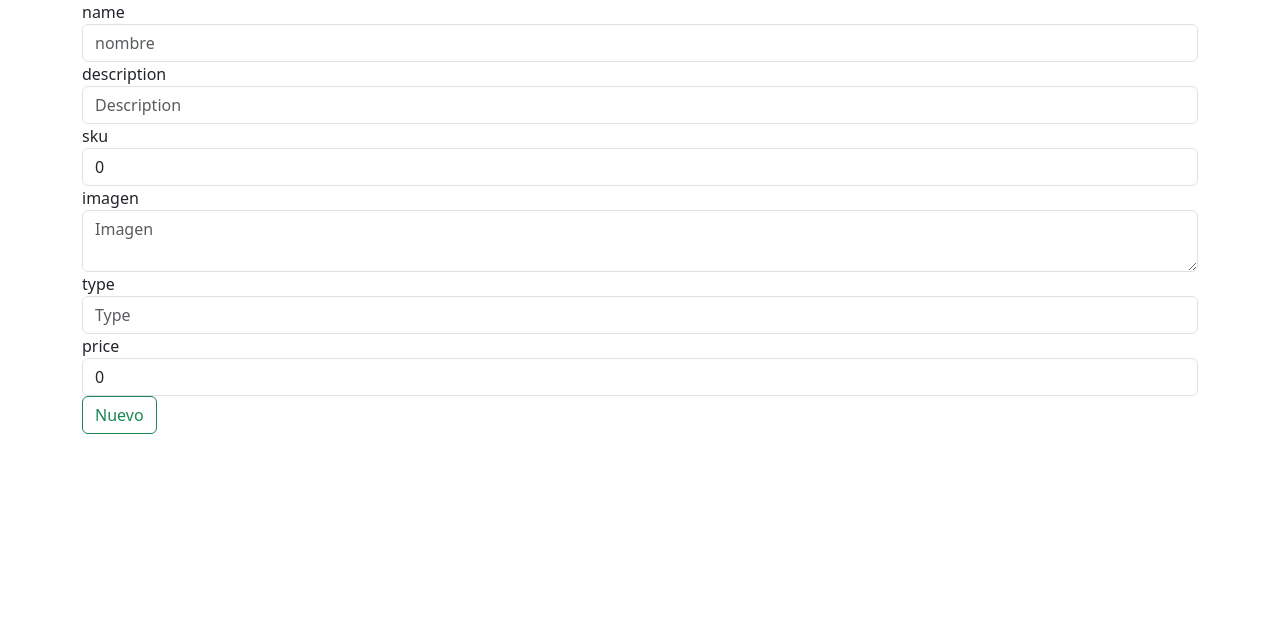
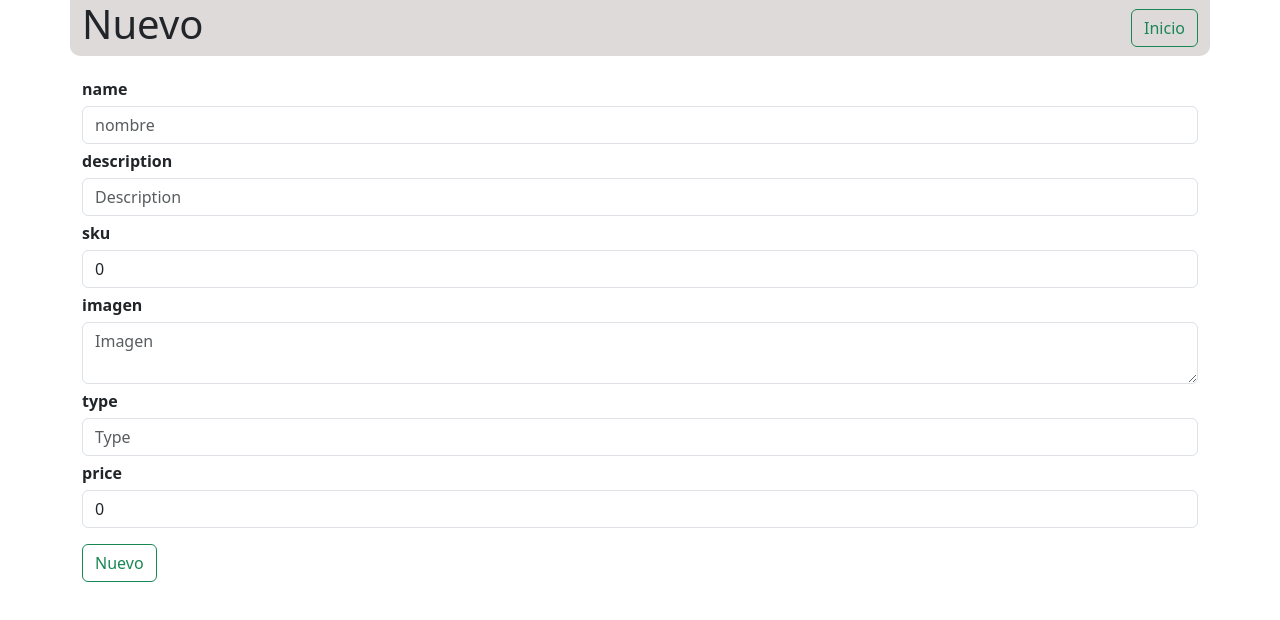
Before and after one commit to incusolutions/Rockect, an Angular app: page /new in a window 1280 px wide. Shown: the top 620 px of the page. Built offline with nearby package versions, Linux system fonts and the light colour scheme.

Commit message:
ajustes css

```diff
--- a/src/app/Views/edit/edit.component.html
+++ b/src/app/Views/edit/edit.component.html
@@ -1,12 +1,22 @@
 <div class="container">
     <div class="responsive">
 
-            <!-- <button (click)="changeemilio(false)" >update emilio</button>
+        <div class="row sticky-top" style="background: #dfdada;border-radius: 0px 0px 10px 10px;">
+            <div class="col-10">
+                <h1>Editar</h1>
+            </div>
+            <div class="col-2" style="text-align: right;display: flex;align-items: center;flex-direction: row-reverse;">
+                <button class="btn btn-outline-success" [routerLink]="'/'" >Inicio</button>
+            </div>
 
-            <app-dialog [hidden]="astroApiService.emilio"></app-dialog> -->
+        </div>
 
-            <div>
 
+
+
+            <div class="row mt-3" >
+
+                <div class="col-12">
                     <label>Name</label>
                     <input type="text" name="name" class="form-control" placeholder="nombre" [(ngModel)]="objectProduct.name" required #name="ngModel">
 
@@ -25,7 +35,10 @@
                     <label>Price</label>
                     <input type="text" name="price" class="form-control" placeholder="price" [(ngModel)]="objectProduct.price" required #name="ngModel">
 
-                <button class="btn btn-outline-success" (click)="editProduct()" >update</button>
+                    <button class="btn btn-outline-success mt-3" (click)="editProduct()" >update</button>
+                </div>
+
+
 
             </div>
     </div>
--- a/src/app/Views/new/new.component.html
+++ b/src/app/Views/new/new.component.html
@@ -2,11 +2,18 @@
 <div class="container">
     <div class="responsive">
 
-            <!-- <button (click)="changeemilio(false)" >update emilio</button>
+        <div class="row sticky-top" style="background: #dfdada;border-radius: 0px 0px 10px 10px;">
+            <div class="col-10">
+                <h1>Nuevo</h1>
+            </div>
+            <div class="col-2" style="text-align: right;display: flex;align-items: center;flex-direction: row-reverse;">
+                <button class="btn btn-outline-success" [routerLink]="'/'" >Inicio</button>
+            </div>
 
-            <app-dialog [hidden]="astroApiService.emilio"></app-dialog> -->
+        </div>
 
-            <div>
+        <div class="row mt-3" >
+            <div class="col-12">
 
                 <label>name</label>
                 <input type="text" name="name" class="form-control" placeholder="nombre" [(ngModel)]="objectNewProduct.name" required #name="ngModel">
@@ -26,8 +33,9 @@
                 <label>price</label>
                 <input type="number" name="price" class="form-control" placeholder="Price" [(ngModel)]="objectNewProduct.price" required #name="ngModel">
 
-                <button class="btn btn-outline-success" (click)="newProduct()" >Nuevo</button>
+                <button class="btn btn-outline-success mt-3" (click)="newProduct()" >Nuevo</button>
 
             </div>
+        </div>
     </div>
 </div>
--- a/src/app/Views/show/show.component.html
+++ b/src/app/Views/show/show.component.html
@@ -22,7 +22,7 @@
 
         <div class="row">
             <div class="col-12">
-                <table mat-table [dataSource]="this.superApi.productsempty ">
+                <table mat-table [dataSource]="superApi.productsempty ">
 
                     <ng-container matColumnDef="imagen">
                         <th mat-header-cell *matHeaderCellDef> Imagen </th>
@@ -48,7 +48,7 @@
                         <th mat-header-cell *matHeaderCellDef> actions </th>
                         <td mat-cell *matCellDef="let product">
 
-                            <button class="btn btn-outline-success" [routerLink]="'edit/'+product._id" >Editar</button>
+                            <button class="btn btn-outline-success" style="margin-right: 2px;" [routerLink]="'edit/'+product._id" >Editar</button>
                             <button class="btn btn-outline-danger" (click)="superApi.deleteProduct(product._id)">Delete</button>
 
                         </td>
--- a/src/app/Views/show/show.component.ts
+++ b/src/app/Views/show/show.component.ts
@@ -9,15 +9,11 @@ import { MatTableDataSource, MatTableModule } from '@angular/material/table';
 import { Products } from 'src/app/Interfaces/products';
 
 
-interface PeriodicElement {
-  name: string;
-  position: number;
-  weight: number;
-  symbol: string;
-}
 
 interface Prod {
-  name: string;
+
+    _id:string;
+    name: string;
     description:string;
     sku:number;
     imagen:string;
@@ -35,22 +31,25 @@ interface Prod {
 
 export class ShowComponent {
 
+  constructor(public superApi: RockectService) {}
+
+
+
+  dataSource = new MatTableDataSource<any>();
+
+
 
   displayedColumns:  string[] = ['imagen','name','sku','precio','action'];
 
 
-  dataSource = new MatTableDataSource<any>(this.superApi.productsempty);
-
-
   @ViewChild(MatPaginator) paginator!: MatPaginator;
-
-  constructor(public superApi: RockectService) {}
 
 
   search:string=''
 
 
   ngOnInit(): void {
+
     this.superApi.getProducts();
 
 
@@ -70,11 +69,10 @@ export class ShowComponent {
 
 
     const resultadosFiltrados = this.superApi.productsempty.filter(objeto => {
-      // Convertimos el nombre y el nombre del objeto a minúsculas para hacer una comparación sin distinción entre mayúsculas y minúsculas
+
       const nombreEnMinusculas = this.search.toLowerCase();
       const nombreObjetoEnMinusculas = objeto.name.toLowerCase();
 
-      // Verificamos si el nombre del objeto contiene el nombre a filtrar
       return nombreObjetoEnMinusculas.includes(nombreEnMinusculas);
     });
 
--- a/src/styles.css
+++ b/src/styles.css
@@ -11,3 +11,9 @@
         font-size: 10px !important
     }
 }
+
+label{
+    margin-bottom: 5px;
+    margin-top: 5px;
+    font-weight: bold;
+}
```
Lines whose indentation alone changed are shown as unchanged.
